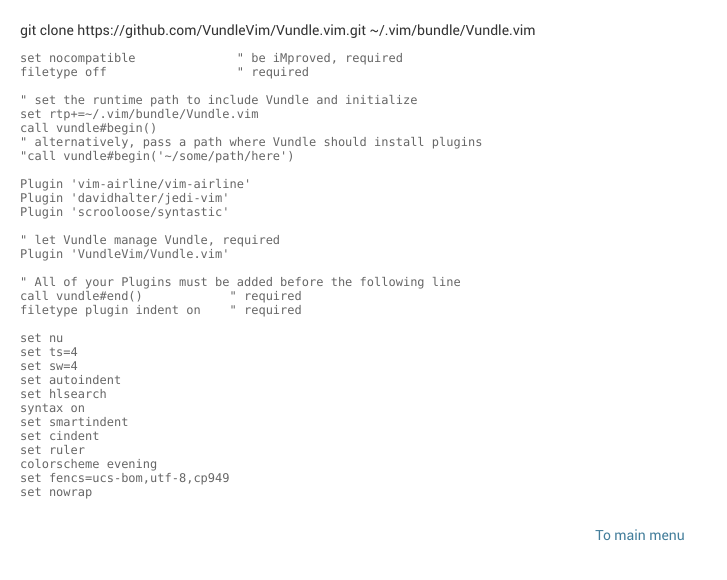
After one commit to paryoja/expManager, a Django app: page /projects/vimSetting/ in a window 1280 px wide. The commit adds this page. Shown: the top 580 px of the page, without its empty margins (0-727 px from the left). Run offline with Django 3.2, Linux system fonts and the light colour scheme.

Commit message:
vim settings

```diff
--- a/mysite/projectManager/templates/projectManager/datasetDetail.html
+++ b/mysite/projectManager/templates/projectManager/datasetDetail.html
@@ -63,10 +63,10 @@
         <td>Date</td>
 		<td>Server</td>
         <td>Algorithm</td>
-        {% for param in dataset.project.getParamFilter %}
+        {% for param in dataset.project.getParamFilterName %}
         <td>{{ param }}</td>
         {% endfor %}
-        {% for param in dataset.project.getResultFilter %}
+        {% for param in dataset.project.getResultFilterName %}
         <td>{{ param }}</td>
         {% endfor %}
         <td>View details</td>
--- a/mysite/projectManager/templates/projectManager/exp.html
+++ b/mysite/projectManager/templates/projectManager/exp.html
@@ -22,10 +22,10 @@
 		<td>Server</td>
         <td>Algorithm</td>
         <td>Dataset</td>
-		{% for param in project.getParamFilter %}
+		{% for param in project.getParamFilterName %}
 		<td>{{ param }}</td>
 		{% endfor %}
-        {% for param in project.getResultFilter %}
+        {% for param in project.getResultFilterName %}
         <td>{{ param }}</td>
         {% endfor %}
         <td>View details</td>
--- a/mysite/projectManager/templates/projectManager/index.html
+++ b/mysite/projectManager/templates/projectManager/index.html
@@ -96,7 +96,11 @@
 	<li><a href="http://spark.apache.org/" target="_blank">Spark</a></li>
 	<li><a href="http://www.ubuntu.com/" target="_blank">Ubuntu</a></li>
 	<li><a href="http://snap.stanford.edu/" target="_blank">SNAP datasets</a></li>
+</ul>
+<h1>Settings</h1>
+<ul>
 	<li><a href="{% url 'project:hadoopSetting' %}">Hadoop Setting</a></li>
+	<li><a href="{% url 'project:vimSetting' %}">Vim Setting</a></li>
 </ul>
 {% endif %}
 {% endblock %}
--- a/mysite/projectManager/templates/projectManager/hadoopSetting.html
+++ b/mysite/projectManager/templates/projectManager/setting/hadoopSetting.html
@@ -3,6 +3,10 @@
 
 {% block body %}
 {% load staticfiles %}
+wget http://apache.mirror.cdnetworks.com/hadoop/common/hadoop-2.6.4/hadoop-2.6.4.tar.gz<p>
+wget http://d3kbcqa49mib13.cloudfront.net/spark-2.0.0-bin-hadoop2.6.tgz
+
+
 <h2>core-site.xml</h2>
 <pre>
 {% include "projectManager/hadoop/core-site.template" %}
--- /dev/null
+++ b/mysite/projectManager/templates/projectManager/setting/vimSetting.html
@@ -0,0 +1,44 @@
+{% extends "projectManager/base.html" %}
+{% block title %}My Projects{% endblock %}
+
+{% block body %}
+git clone https://github.com/VundleVim/Vundle.vim.git ~/.vim/bundle/Vundle.vim
+
+<pre>
+set nocompatible              " be iMproved, required
+filetype off                  " required
+
+" set the runtime path to include Vundle and initialize
+set rtp+=~/.vim/bundle/Vundle.vim
+call vundle#begin()
+" alternatively, pass a path where Vundle should install plugins
+"call vundle#begin('~/some/path/here')
+
+Plugin 'vim-airline/vim-airline'
+Plugin 'davidhalter/jedi-vim'
+Plugin 'scrooloose/syntastic'
+
+" let Vundle manage Vundle, required
+Plugin 'VundleVim/Vundle.vim'
+
+" All of your Plugins must be added before the following line
+call vundle#end()            " required
+filetype plugin indent on    " required
+
+set nu
+set ts=4
+set sw=4
+set autoindent
+set hlsearch
+syntax on
+set smartindent
+set cindent
+set ruler
+colorscheme evening
+set fencs=ucs-bom,utf-8,cp949
+set nowrap
+
+</pre>
+
+<center><a href="{% url 'project:index' %}">To main menu</a></center>
+{% endblock %}
--- a/mysite/projectManager/urls.py
+++ b/mysite/projectManager/urls.py
@@ -26,6 +26,7 @@
     url(r'^(?P<project_id>[0-9]+)/addExp/$', views.addExp, name='addExp'),
     url(r'^(?P<project_id>[0-9]+)/expForm/$', views.expForm, name='expForm'),
     url(r'^(?P<pk>[0-9]+)/expListAll/$', views.ExpListAllView.as_view(), name='expListAll'),
+    url(r'^(?P<project_id>[0-9]+)/(?P<exp_id>[0-9]+)/modifyExp/$', views.modifyExp, name='modifyExp'),
 
     # related with todo
     url(r'^(?P<project_id>[0-9]+)/addTodo/$', views.addTodo, name='addTodo'),
@@ -49,4 +50,5 @@
         name='datasetDetail'),
 
     url(r'^hadoopSetting/$', views.hadoopSetting, name='hadoopSetting'),
+    url(r'^vimSetting/$', views.vimSetting, name='vimSetting'),
 ]
--- a/mysite/projectManager/views.py
+++ b/mysite/projectManager/views.py
@@ -82,17 +82,12 @@
 def exp(request, pk):
     expitem = ExpItem.objects.get(pk=pk)
     parameterList = toList(expitem.parameter)
-    parsedResult = toList(expitem.result)
+    parsedResult = sorted( toList(expitem.result), key=lambda x: x[0])
     return render(request, 'projectManager/expDetail.html', {
         'expitem': expitem,
         'parameterList': parameterList,
         'parsedResult': parsedResult
     })
-
-
-class ExpDetailView(generic.DetailView):
-    model = ExpItem
-    template_name = 'projectManager/expDetail.html'
 
 
 # add items
@@ -182,7 +177,6 @@
 def modifyTodo(request, project_id, todo_id):
     todo = get_object_or_404(TodoItem, pk=todo_id)
 
-    print(request)
     if request.POST['method'] == 'Done':
         todo.done = True
         todo.completed_date = timezone.now()
@@ -191,6 +185,18 @@
         todo.delete()
 
     return HttpResponseRedirect(reverse('project:detail', args=(project_id,)))
+
+
+def modifyExp(request, project_id, exp_id):
+    exp = get_object_or_404(ExpItem, pk=exp_id)
+
+    if request.POST['method'] == 'invalid':
+        exp.invalid = True
+        exp.save()
+    elif request.POST['method'] == 'delete':
+        exp.delete()
+
+    return HttpResponseRedirect(reverse('project:expListAll', args=(project_id,)))
 
 
 def addGitUrl(request, project_id):
@@ -293,4 +299,8 @@
 
 
 def hadoopSetting(request):
-    return render(request, 'projectManager/hadoopSetting.html')
+    return render(request, 'projectManager/setting/hadoopSetting.html')
+
+
+def vimSetting(request):
+    return render(request, 'projectManager/setting/vimSetting.html')
```
Also changed, not shown: mysite/projectManager/models.py (+19 -3 lines), mysite/projectManager/templates/projectManager/expListAll.html (+12 -4 lines), mysite/projectManager/utils.py (+17 -4 lines), mysite/projectManager/migrations/0019_expitem_invalid.py (added).
